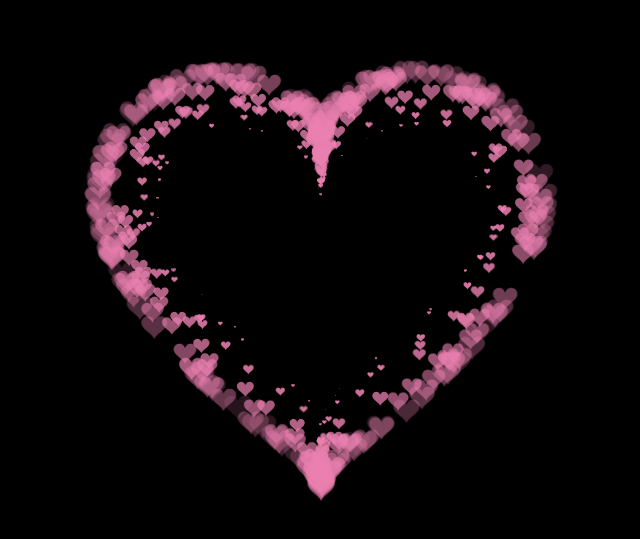
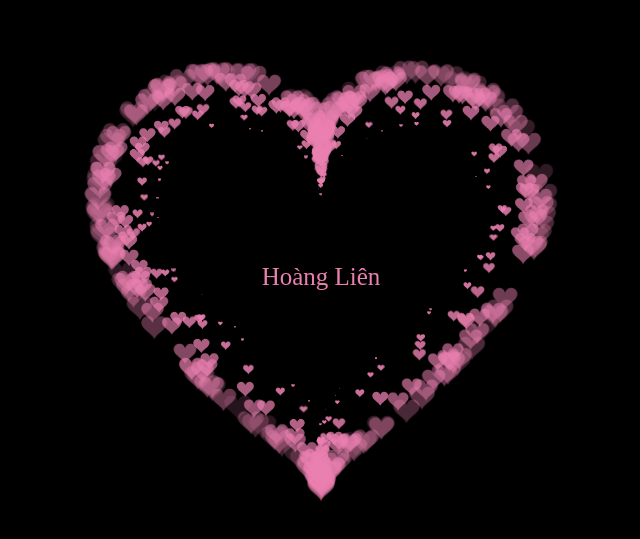
Before and after one commit to maivan-hoa/Heart, a plain HTML site: page index.html in a window 1280 px wide. Shown: the part 123-662 px from the top of the page, without its empty margins (319-959 px from the left). Drawn offline with Linux system fonts and the light colour scheme.

Commit message:
Update index.html

```diff
--- a/index.html
+++ b/index.html
@@ -515,7 +515,28 @@ var ParticlePool = (function() {
 })(document.getElementById('pinkboard'));
 
   </script>
+<div class="center-text",
 
+  style="background-color:rgb(0, 0, 0);
+
+        width: 100%;
+
+        color: #ea80b0;
+
+        height:100%;
+
+        font-size: 25px;
+
+
+        display: flex;
+
+        align-items: center;
+
+        justify-content: center;
+
+        margin-bottom: 5px;
+
+        text-align: center;">Hoàng Liên</div>
  </BODY>
 
 </HTML>
```
